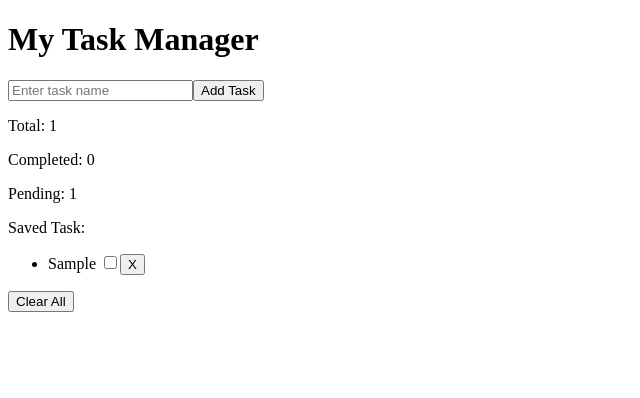
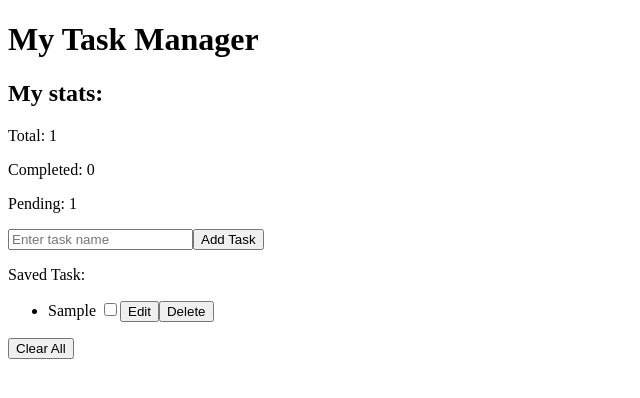
Before and after one commit to gambitok/vue-task-manager, a Vue app: page / in a window 1280 px wide. Both pictures are taken after typing "Sample" into the empty fields and a click on the button "Add Task". Shown: the top 398 px of the page, without its empty margins (0-640 px from the left). Built offline with nearby package versions, Linux system fonts and the light colour scheme.

Commit message:
feat: Introduce TaskItem and TaskStats components; integrate into TaskForm for improved task handling

```diff
--- a/src/App.vue
+++ b/src/App.vue
@@ -1,5 +1,4 @@
 <script setup lang="ts">
-import Counter from './components/Counter.vue'
 import TaskForm from "@/components/TaskForm.vue";
 </script>
 
--- a/src/components/TaskForm.vue
+++ b/src/components/TaskForm.vue
@@ -1,5 +1,8 @@
 <script setup lang="ts">
 import { ref, computed, watch, onMounted } from 'vue'
+
+import TaskStats from '@/components/TaskStats.vue'
+import TaskItem from '@/components/TaskItem.vue'
 
 interface Task {
   id: number
@@ -40,6 +43,22 @@ function deleteTask(id: number) {
   tasks.value = tasks.value.filter((task) => task.id !== id)
 }
 
+function toggleTask(id: number) {
+  const task = tasks.value.find((task) => task.id === id)
+
+  if (task) {
+    task.completed = !task.completed
+  }
+}
+
+function editTask(id: number, title: string) {
+  const task = tasks.value.find((task) => task.id === id)
+
+  if (task) {
+    task.title = title
+  }
+}
+
 watch(
   tasks,
   (newTasks) => {
@@ -50,21 +69,24 @@ watch(
 </script>
 
 <template>
+  <TaskStats :total="taskCount" :completed="completedCount" :pending="pendingCount" />
   <form @submit.prevent="addTask">
     <input v-model="taskName" placeholder="Enter task name" />
     <button type="submit">Add Task</button>
   </form>
   <div v-if="tasks.length > 0">
-    <p>Total: {{ taskCount }}</p>
-    <p>Completed: {{ completedCount }}</p>
-    <p>Pending: {{ pendingCount }}</p>
     <p>Saved Task:</p>
     <ul>
-      <li v-for="task in tasks" :key="task.id">
-        {{ task.title }}
-        <input type="checkbox" v-model="task.completed" />
-        <button @click="deleteTask(task.id)">X</button>
-      </li>
+      <TaskItem
+        v-for="task in tasks"
+        :key="task.id"
+        :id="task.id"
+        :title="task.title"
+        :completed="task.completed"
+        @delete="deleteTask"
+        @edit="editTask"
+        @toggle="toggleTask"
+      />
     </ul>
   </div>
   <button v-if="tasks.length" @click="clearTasks">Clear All</button>
--- /dev/null
+++ b/src/components/TaskItem.vue
@@ -0,0 +1,48 @@
+<script setup lang="ts">
+import { ref } from 'vue'
+
+const props = defineProps<{
+  id: number
+  title: string
+  completed: boolean
+}>()
+
+const emit = defineEmits<{
+  delete: [id: number]
+  edit: [id: number, title: string]
+  toggle: [id: number]
+}>()
+
+const isEditing = ref(false)
+const editedTitle = ref(props.title)
+
+function startEditing() {
+  editedTitle.value = props.title
+  isEditing.value = true
+}
+
+function saveTask() {
+  if (!editedTitle.value.trim()) return
+
+  emit('edit', props.id, editedTitle.value.trim())
+  isEditing.value = false
+}
+</script>
+
+<template>
+  <li>
+    <template v-if="isEditing">
+      <input v-model="editedTitle" />
+      <button @click="saveTask">Save</button>
+    </template>
+
+    <template v-else>
+      {{ title }}
+
+      <input type="checkbox" :checked="completed" @change="emit('toggle', id)" />
+
+      <button @click="startEditing">Edit</button>
+      <button @click="emit('delete', id)">Delete</button>
+    </template>
+  </li>
+</template>
--- /dev/null
+++ b/src/components/TaskStats.vue
@@ -0,0 +1,16 @@
+<script setup lang="ts">
+defineProps<{
+  total: number
+  completed: number
+  pending: number
+}>()
+</script>
+
+<template>
+  <div>
+    <h2>My stats:</h2>
+    <p>Total: {{ total }}</p>
+    <p>Completed: {{ completed }}</p>
+    <p>Pending: {{ pending }}</p>
+  </div>
+</template>
```
